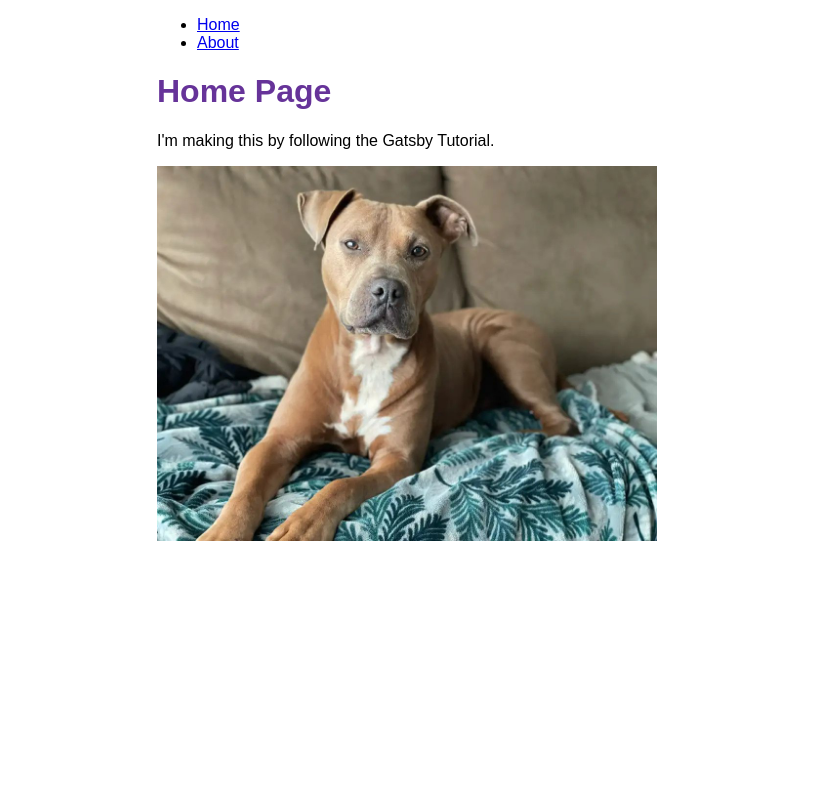
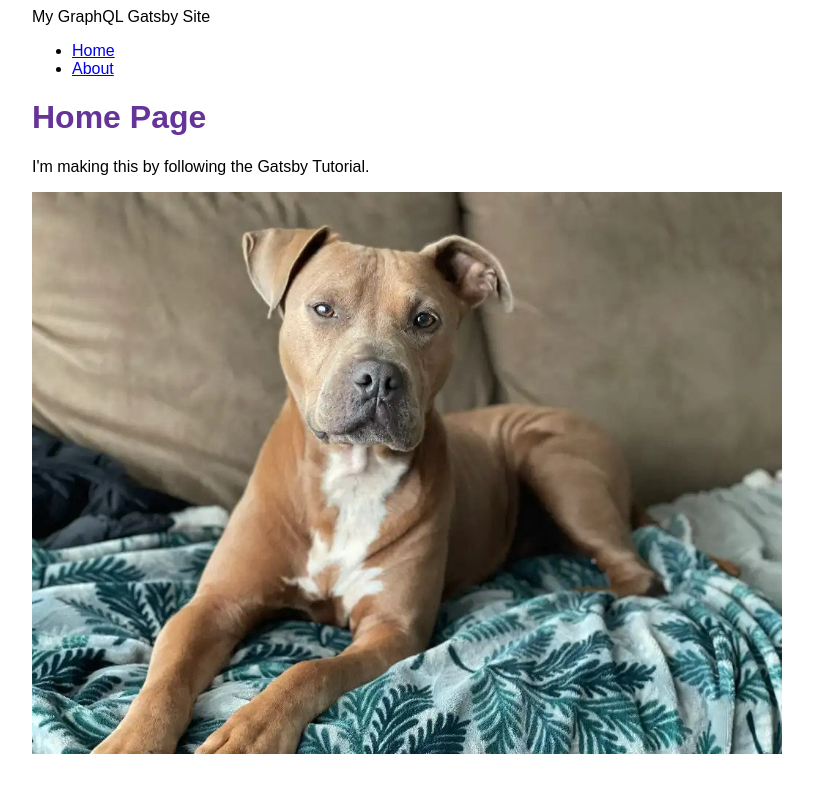
Before and after one commit to trbittner/gatsby, a Gatsby site in the folder my-first-gatsby-site/: page / in a window 1280 px wide. Shown: the whole page, without its empty margins (233-1046 px from the left). Built offline with nearby package versions, Linux system fonts and the light colour scheme; Gatsby itself is replaced by a stand-in of ours.

Commit message:
Created first GraphQL query.

```diff
--- a/my-first-gatsby-site/gatsby-config.js
+++ b/my-first-gatsby-site/gatsby-config.js
@@ -1,7 +1,7 @@
 module.exports = {
   siteMetadata: {
     siteUrl: "https://www.yourdomain.tld",
-    title: "My First Gatsby Site",
+    title: "My GraphQL Gatsby Site",
   },
   plugins: [
     "gatsby-plugin-image",
--- a/my-first-gatsby-site/src/components/layout.js
+++ b/my-first-gatsby-site/src/components/layout.js
@@ -1,17 +1,29 @@
 import * as React from 'react'
-import { Link } from 'gatsby'
+import { Link, useStaticQuery, graphql } from 'gatsby'
 import {
   container,
   heading,
   navLinks,
   navLinkItem,
-  navLinkText
+  navLinkText,
+  siteTitle
   } from './layout.module.css'
 
 const Layout = ({pageTitle,children}) => {
+  const data = useStaticQuery(graphql`
+    query {
+      site {
+        siteMetadata {
+          title
+        }
+      }
+    }
+  `)
+
   return (
     <div className={container}>
-      <title>{pageTitle}</title>
+      <title>{pageTitle} | {data.site.siteMetadata.title}</title>
+      <header className={siteTitle}>{data.site.siteMetadata.title}</header>
       <nav>
         <ul className={navLinks}>
           <li className={navLinkItem}><Link to="/" className={navLinkText}>Home</Link></li>
--- a/my-first-gatsby-site/src/components/layout.module.css
+++ b/my-first-gatsby-site/src/components/layout.module.css
@@ -1,6 +1,6 @@
 .container {
   margin: auto;
-  max-width: 500px;
+  max-width: 750px;
   font-family: sans-serif;
 }
 
@@ -21,3 +21,10 @@
 .nav-link-text {
   color: black;
 }
+
+.site-title {
+  font-size: 3rem;
+  color: gray;
+  font-weight: 700;
+  margin: 3rem 0;
+}
```
